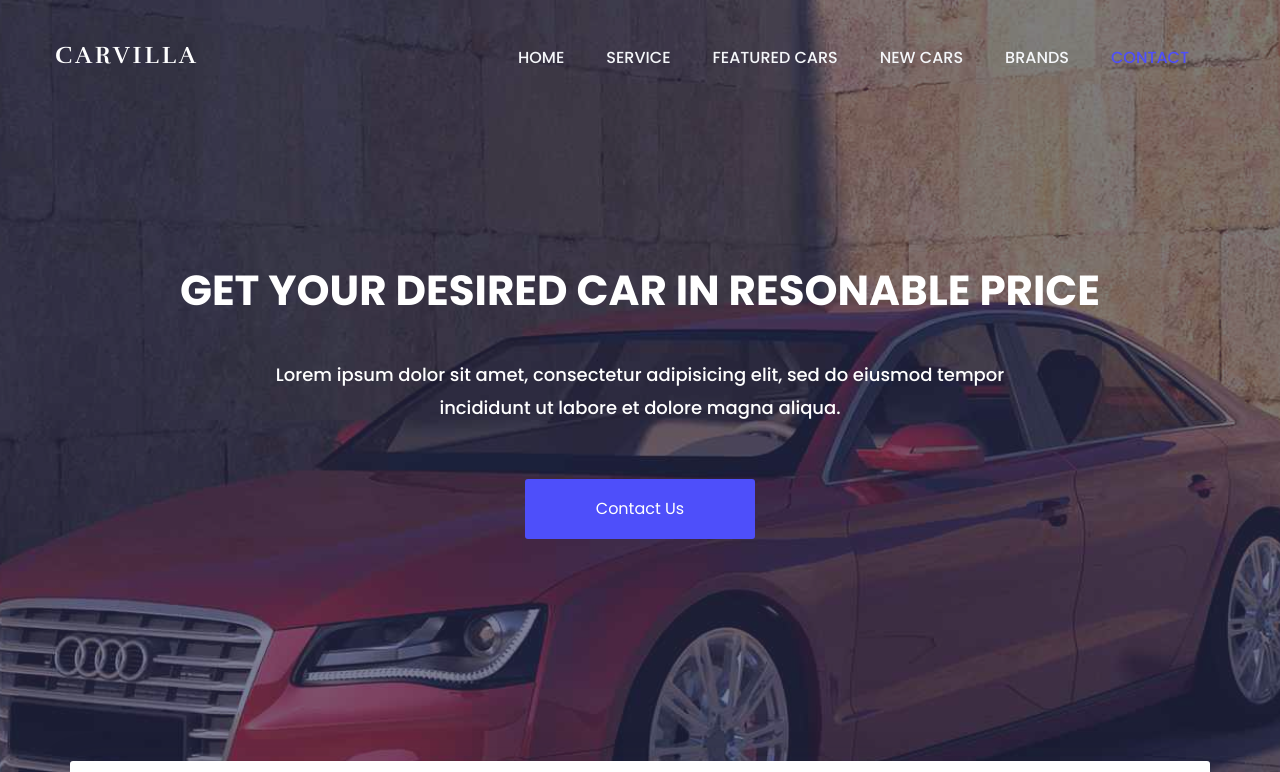
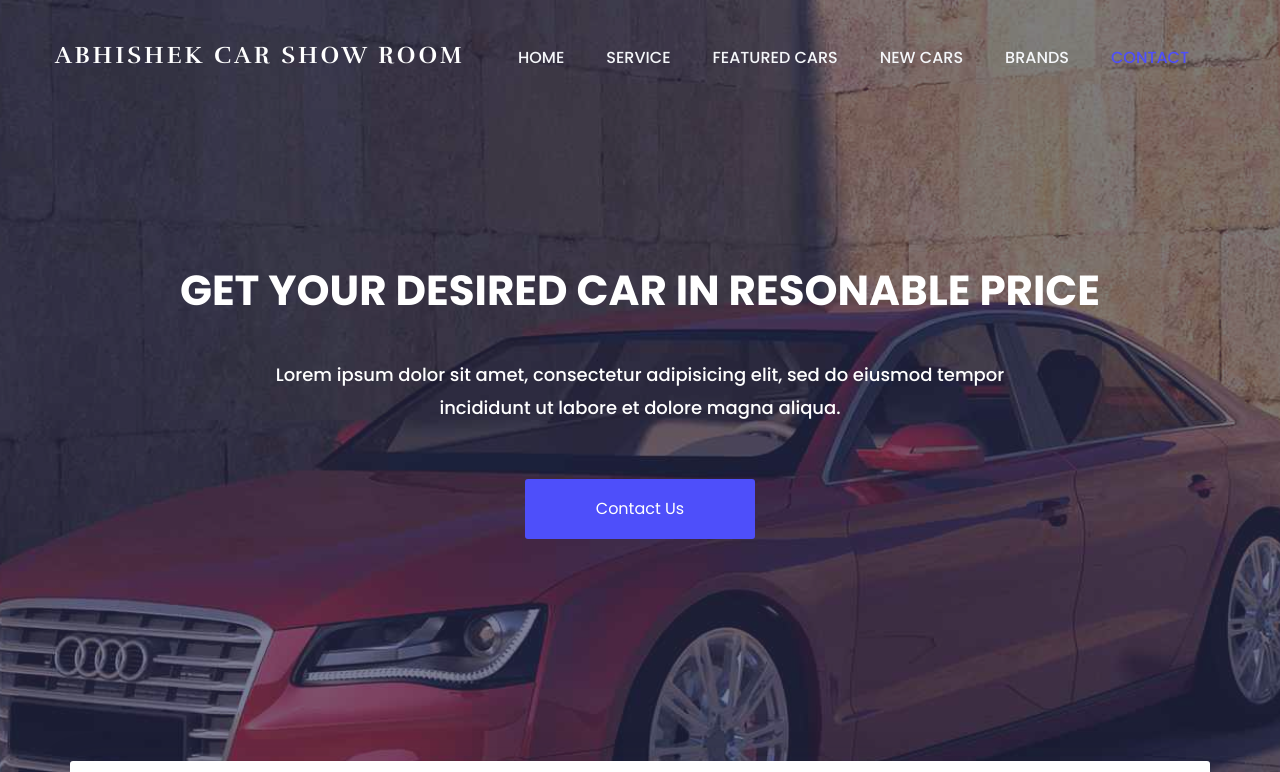
Before and after one commit to Abhishek-131/car_project, a plain HTML site: page index.html in a window 1280 px wide. Shown: the top 772 px of the page. Drawn offline with nearby package versions, Linux system fonts and the light colour scheme.

Commit message:
Update index.html
change carshowroom name

```diff
--- a/index.html
+++ b/index.html
@@ -78,7 +78,7 @@
 				                <button type="button" class="navbar-toggle" data-toggle="collapse" data-target="#navbar-menu">
 				                    <i class="fa fa-bars"></i>
 				                </button>
-				                <a class="navbar-brand" href="index.html">carvilla<span></span></a>
+				                <a class="navbar-brand" href="index.html">Abhishek Car Show Room<span></span></a>
 
 				            </div><!--/.navbar-header-->
 				            <!-- End Header Navigation -->
```
